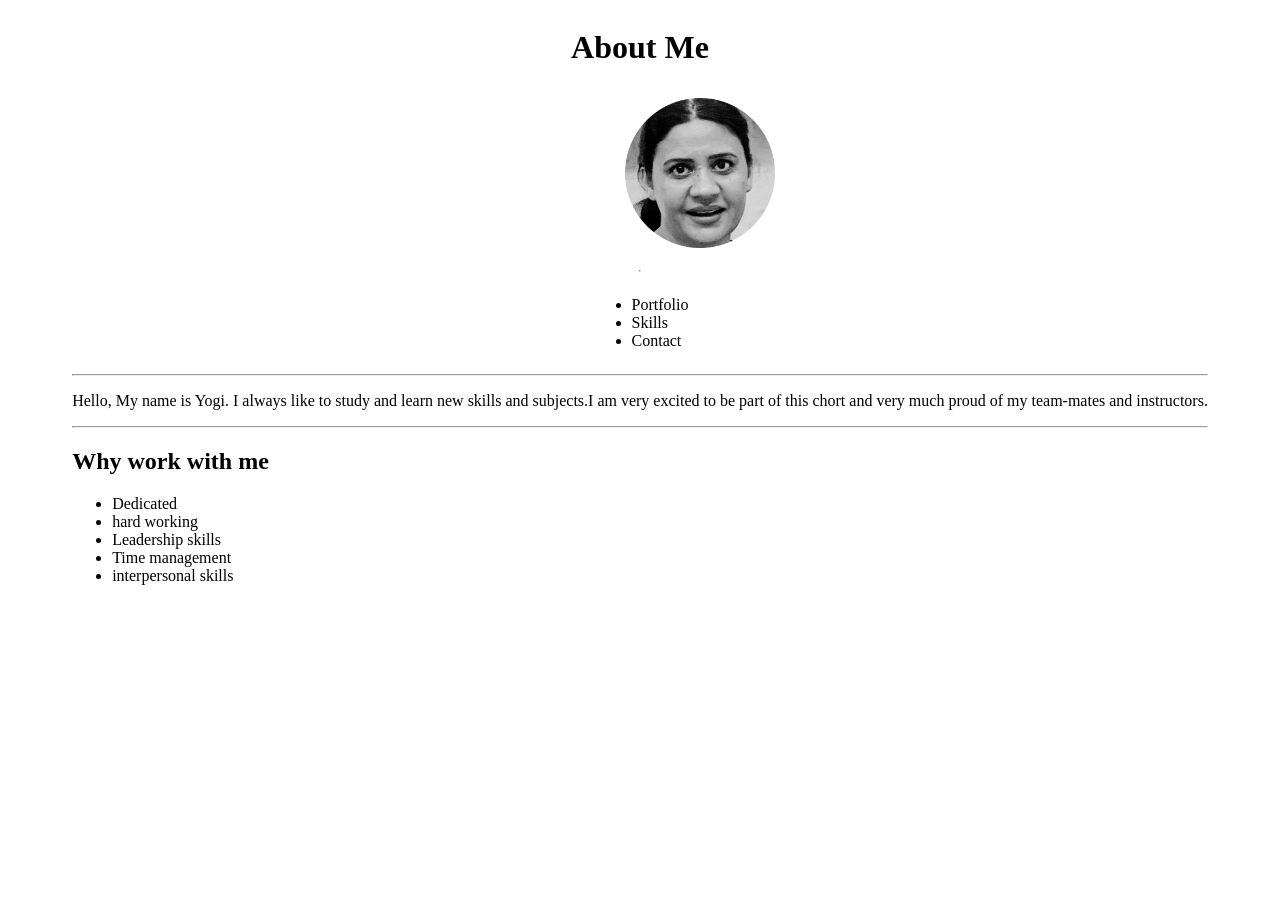
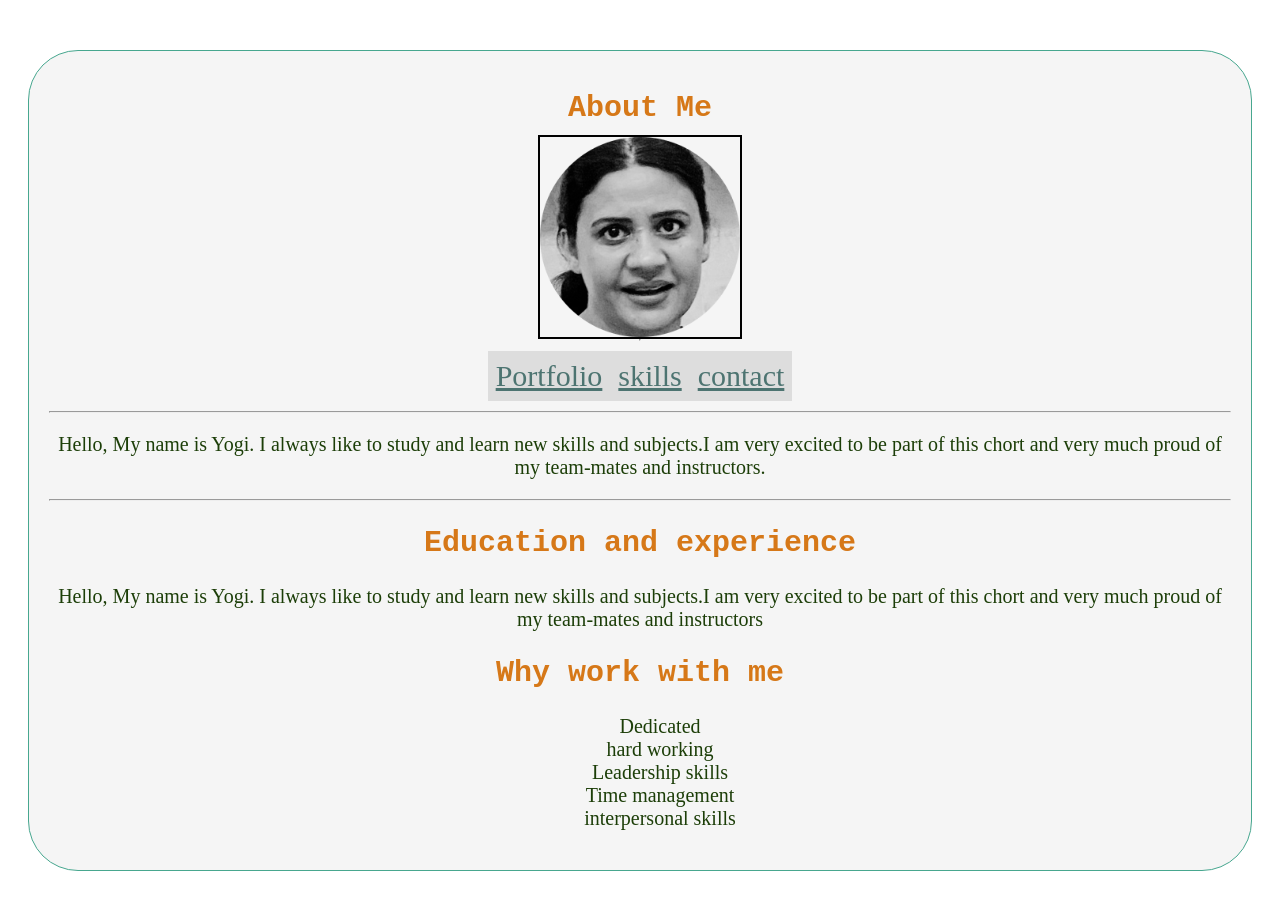
Before and after one commit to Mary-Mena21/Meet_Our_Team, a plain HTML site: page About_Yogi/index.html in a window 1280 px wide. Before the commit the page ends 800 px from the top, so only its background shows below. Drawn offline with Linux system fonts and the light colour scheme.

Commit message:
added css

```diff
--- a/About_Mariana/index.css
+++ b/About_Mariana/index.css
@@ -43,7 +43,11 @@ img {
 .aboutMe_1 {
   width: 25em;
   flex-direction: column;
+
 }
+.aboutMe_1 {
+  width: 25em;
+  flex-direction: column;
 
 .aboutMe_2 {
   width: 70em;
--- a/About_Yogi/index.html
+++ b/About_Yogi/index.html
@@ -1,39 +1,53 @@
 <!DOCTYPE html>
-<html<lang="en">
+<html lang="en">
   <head>
     <meta charset="UTF-8" />
     <meta http-equiv="X-UA-Compatible" content="IE=edge" />
     <meta name="viewport" content="width=device-width, initial-scale=1.0" />
-    <link rel="stylesheet" href="main.css" />
+    <link rel="stylesheet" href="/About_Yogi/main.css" />
+
     <title>About Yogi</title>
   </head>
 
   <body>
-
     <div class="container">
       <h1>About Me</h1>
+
       <section class="aboutMe_1">
-      <img src="/Home_Page/Team_images/Yogi.png" alt="picture of Yogi"/>
+        <a href="/About_Yogi/index.html">
+          <img src="/Home_Page/Team_images/Yogi.png" alt="picture of Yogi"
+        /></a>
       </section>
-                <hr>
+
+      <hr />
+
       <div class="list-items">
         <ul>
-        <li>Portfolio</li>
-        <li>Skills</li>
-        <li>Contact</li>
+          <li><a href="#Portfolio">Portfolio</a></li>
+          <li><a href="#Skills">skills</a></li>
+          <li><a href="#Contact">contact</a></li>
         </ul>
       </div>
 
       <section class="aboutme_2">
         <hr />
-      <p>
-        Hello, My name is Yogi. I always like to study and learn new skills and subjects.I am
-        very excited to be part of this chort and very much proud of my
-        team-mates and instructors.
+        <p class="aboutme_2--p">
+          Hello, My name is Yogi. I always like to study and learn new skills
+          and subjects.I am very excited to be part of this chort and very much
+          proud of my team-mates and instructors.
         </p>
         <hr />
-      <h2>Why work with me</h2>
-      <ul>
+
+        <h1>Education and experience</h1>
+
+        <p></p>
+        Hello, My name is Yogi. I always like to study and learn new skills and
+        subjects.I am very excited to be part of this chort and very much proud
+        of my team-mates and instructors
+        <p></p>
+
+        <h1>Why work with me</h1>
+        <ul class="listA">
           <li>Dedicated</li>
           <li>hard working</li>
           <li>Leadership skills</li>
@@ -41,10 +55,6 @@
           <li>interpersonal skills</li>
         </ul>
       </section>
-
     </div>
-
-
-
   </body>
 </html>
--- a/About_Yogi/main.css
+++ b/About_Yogi/main.css
@@ -1,50 +1,109 @@
-style=
+/* body {
+  background-color: light green;
+} */
 
-body{ background-color: light green;}
 img {
+  width: 200px;
+  height: 200px;
+  display: flex;
+  top: 1px;
+  border: 2px black solid;
+  align-content: center;
+  margin: -10px 40px;
+}
 
-    width: 150px;
-    height : 150px;
-    text-align:center;
-
+html {
+  font-family: Gilroy;
+  color: rgb(28, 62, 8);
+}
+.Title {
+  color: blanchedalmond;
+  margin-bottom: 40px;
+  margin-top: 15px;
 }
 
 .container {
-    display:flex;
+  display: flex;
   justify-content: center;
   flex-direction: column;
   align-items: center;
   flex-wrap: wrap;
-        /* border: 1px rgb(71, 167, 143) solid;
+  border: 1px rgb(71, 167, 143) solid;
   margin: auto 20px;
-            height: 600px;
-            border-radius: 50px 0px;
-            background: #f2f2f2;
+
+  border-radius: 50px 50px;
+  background-color: whitesmoke;
   position: relative;
   margin-top: 50px;
   margin-bottom: 50px;
-            color: #8e8b8b;
+
   text-align: center;
   font-size: 20px;
-            padding: 20px; */
+  padding: 20px;
 }
-.aboutMe_1{
-  /*   border:2px solid black; */
-    margin:10px;
-    width: 30px;
+
+.aboutMe {
+  border: solid 2px deepskyblue;
+  border-radius: 25px;
+  text-align: center;
+  margin: 5px;
+  width: 100px;
+}
+/*list-items {
   align-content: center;
-    object-fit: contain;
-    flex-direction: column;
+  flex-direction: column;*
+
+h1{
+  font-family: "Cormorant Garamond", serif;
+  font-family: "Roboto Mono", monospace;
+  font-size: large;
 }
-.list-items{
+
+.aboutMe_2 {
+  border: 2px solid black;
+  margin: 10px;
+  width: 60px;
   align-content: center;
   flex-direction: column;
+  display: flex;
+  flex-direction: column;
+  justify-content: center;
+  flex-wrap: wrap;
+}
 
+.aboutMe_2--p {
+  align-content: center;
+  width: 40px;
+}*/
+.listA {
+  list-style-type: none;
+  font-size: 20px;
 }
-.aboutMe_2{
-    /* border:2px solid black; */
-    /* margin:10px;
-    width:60; */
-    align-content: center;
-    flex-direction: column;
+.list-items ul {
+  list-style-type: none;
+  margin: 0;
+  padding: 0;
+  overflow: hidden;
+  font-size: 30px;
+  color: pink;
 }
+.list-items {
+  color: black;
+}
+
+.list-items li {
+  float: left;
+}
+
+.list-items li a {
+  display: block;
+  padding: 8px;
+  background-color: #dddddd;
+  color: #4d7471;
+}
+h1 {
+  font-family: "Cormorant Garamond", serif;
+  font-family: "Roboto Mono", monospace;
+  font-size: 30px;
+  color: #d67818;
+}
```
Also changed, not shown: index.html (+2 -1 lines). Lines whose indentation alone changed are shown as unchanged.
